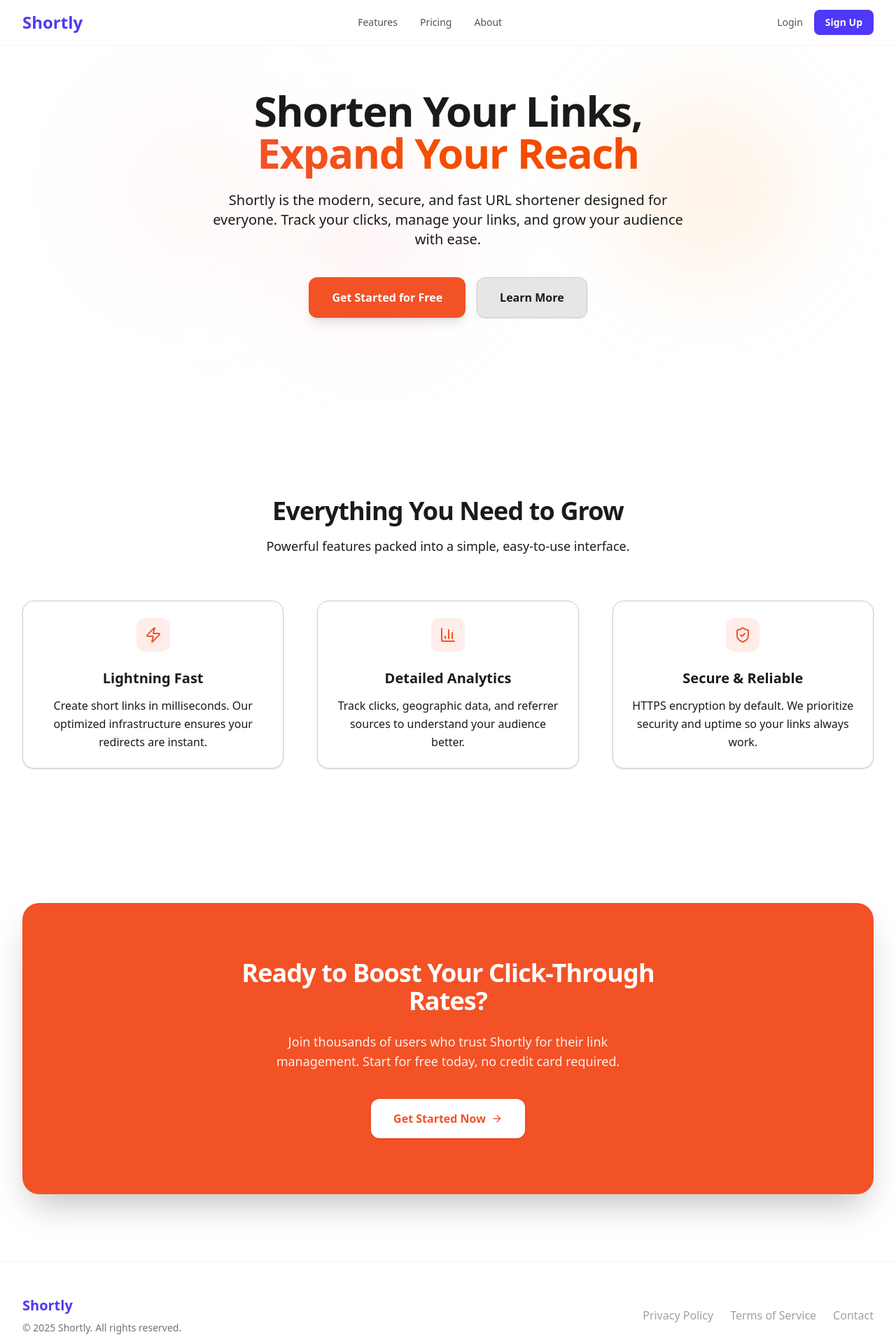
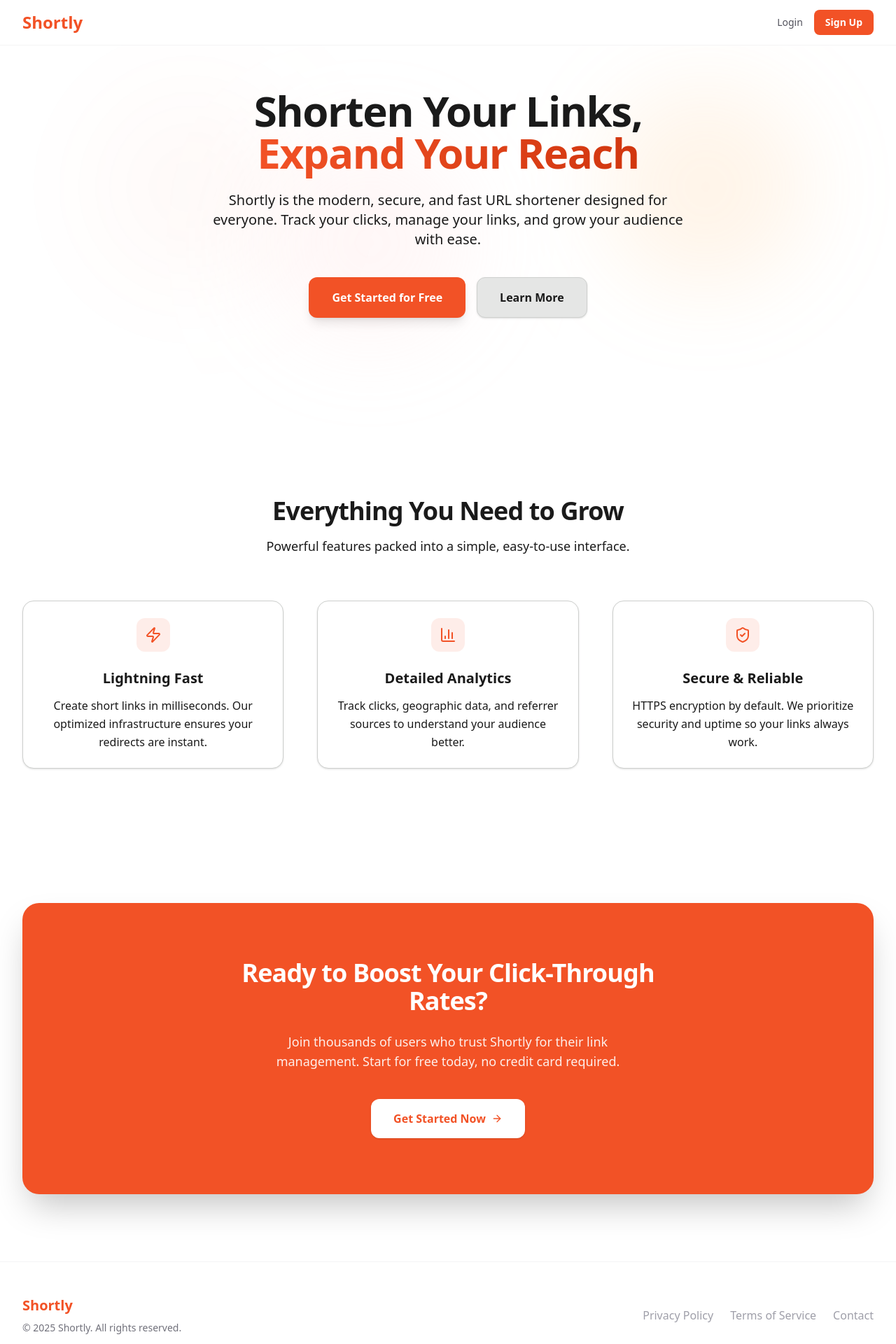
Before and after one commit to sujitroy7/shortly-frontend, a Next.js app: page / in a window 1280 px wide. Shown: the top 1920 px of the page at 70% size. Built offline with nearby package versions, Linux system fonts and the light colour scheme.

Commit message:
update landing page UI

```diff
--- a/app/page.tsx
+++ b/app/page.tsx
@@ -11,11 +11,11 @@ export default function Home() {
         <div className="container mx-auto px-4 sm:px-6 lg:px-8">
           <div className="flex items-center justify-between h-16">
             <div className="flex-shrink-0">
-              <Link href="/" className="text-2xl font-bold text-indigo-600">
+              <Link href="/" className="text-2xl font-bold text-primary">
                 Shortly
               </Link>
             </div>
-            <div className="hidden md:flex items-center space-x-8">
+            {/* <div className="hidden md:flex items-center space-x-8">
               <Link href="#features" className="text-sm font-medium text-zinc-600 hover:text-indigo-600 transition-colors">
                 Features
               </Link>
@@ -25,14 +25,14 @@ export default function Home() {
               <Link href="/about" className="text-sm font-medium text-zinc-600 hover:text-indigo-600 transition-colors">
                 About
               </Link>
-            </div>
+            </div> */}
             <div className="flex items-center space-x-4">
-              <Link href="/login" className="text-sm font-medium text-zinc-600 hover:text-indigo-600 transition-colors">
+              <Link href="/login" className="text-sm font-medium text-zinc-600 hover:text-primary transition-colors">
                 Login
               </Link>
               <Link
                 href="/register"
-                className="inline-flex items-center justify-center px-4 py-2 text-sm font-bold text-white transition-all bg-indigo-600 rounded-lg hover:bg-indigo-700 focus:outline-none focus:ring-2 focus:ring-offset-2 focus:ring-indigo-600"
+                className="inline-flex items-center justify-center px-4 py-2 text-sm font-bold text-white transition-all bg-primary rounded-lg hover:bg-primary/90 focus:outline-none focus:ring-2 focus:ring-offset-2 focus:ring-primary"
               >
                 Sign Up
               </Link>
@@ -50,19 +50,19 @@ export default function Home() {
         <div className="container mx-auto px-4 sm:px-6 lg:px-8">
           <div className="flex flex-col md:flex-row justify-between items-center">
             <div className="mb-4 md:mb-0">
-              <span className="text-xl font-bold text-indigo-600">Shortly</span>
+              <span className="text-xl font-bold text-primary">Shortly</span>
               <p className="mt-2 text-sm text-zinc-500">
                 © {new Date().getFullYear()} Shortly. All rights reserved.
               </p>
             </div>
             <div className="flex space-x-6">
-              <a href="#" className="text-zinc-400 hover:text-indigo-500 transition-colors">
+              <a href="#" className="text-zinc-400 hover:text-primary transition-colors">
                 Privacy Policy
               </a>
-              <a href="#" className="text-zinc-400 hover:text-indigo-500 transition-colors">
+              <a href="#" className="text-zinc-400 hover:text-primary transition-colors">
                 Terms of Service
               </a>
-              <a href="#" className="text-zinc-400 hover:text-indigo-500 transition-colors">
+              <a href="#" className="text-zinc-400 hover:text-primary transition-colors">
                 Contact
               </a>
             </div>
--- a/components/landing/Hero.tsx
+++ b/components/landing/Hero.tsx
@@ -7,7 +7,7 @@ export function Hero() {
         <div className="max-w-4xl mx-auto text-center">
           <h1 className="text-4xl sm:text-5xl lg:text-6xl font-extrabold tracking-tight text-foreground mb-6">
             Shorten Your Links, <br className="hidden sm:block" />
-            <span className="text-transparent bg-clip-text bg-gradient-to-r from-primary to-orange-600">
+            <span className="text-transparent bg-clip-text bg-gradient-to-r from-primary to-[#D1360E]">
               Expand Your Reach
             </span>
           </h1>
```
